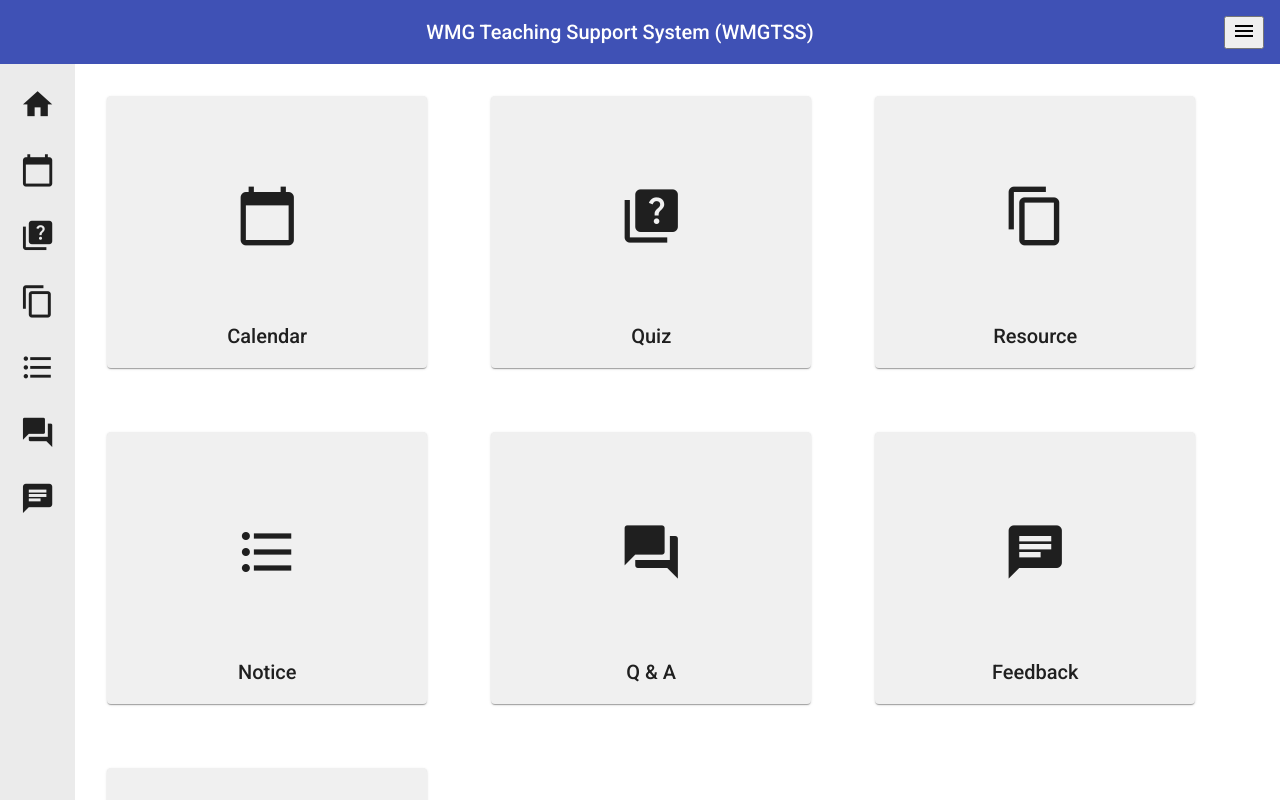
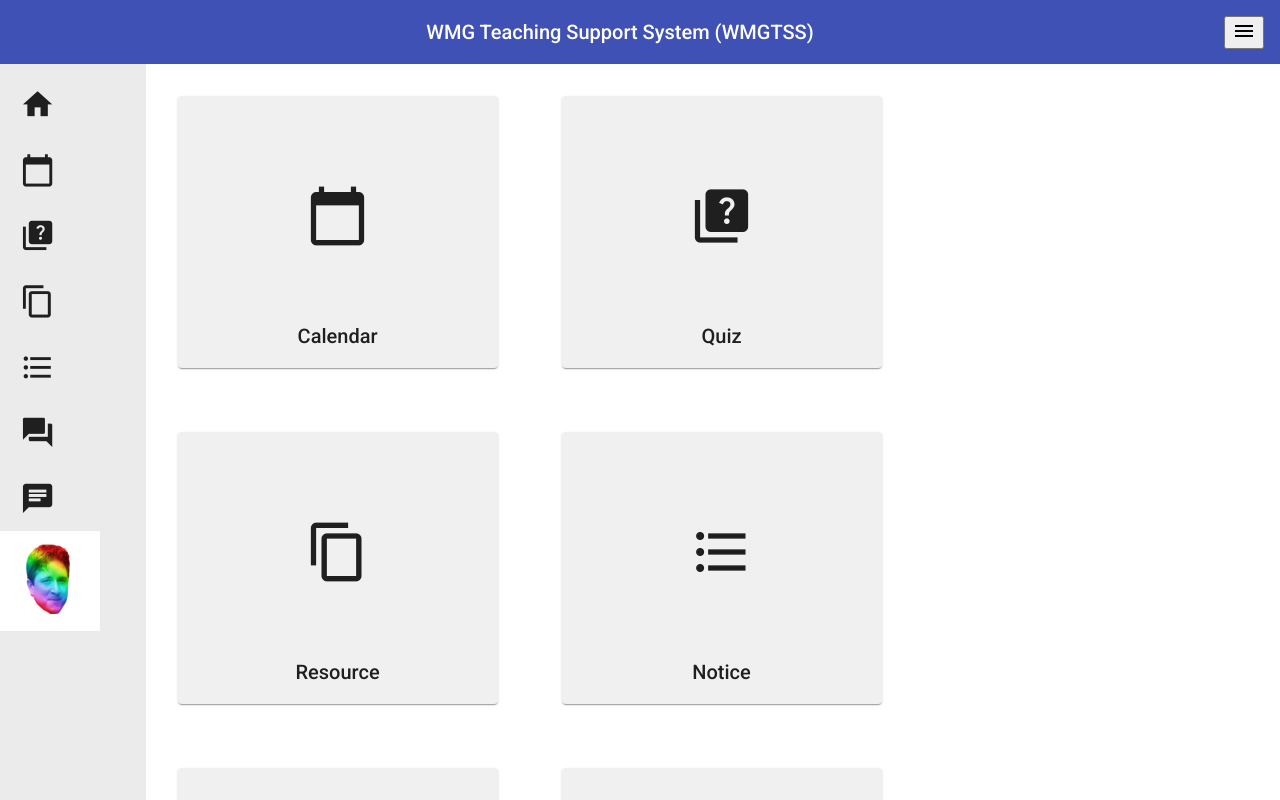
Before and after one commit to CurtisM132/WM393-assignment-2, an Angular app: page / in a window 1280 px wide. Shown: the top 800 px of the page. Built offline with nearby package versions, Linux system fonts and the light colour scheme.

Commit message:
Perfect. No more work required

```diff
--- a/src/app/home/home-page/home-page.component.ts
+++ b/src/app/home/home-page/home-page.component.ts
@@ -12,6 +12,6 @@ export class HomePageComponent {
 
   constructor() { }
 
-  // TODO: Use authentication system
+  // TODO: Use authentication system - implement plz
   public authenticated = true;
 }
--- a/src/app/home/sidenav/sidenav.component.html
+++ b/src/app/home/sidenav/sidenav.component.html
@@ -7,7 +7,7 @@
             <mat-icon class="sidebar-icon">calendar_today</mat-icon>
         </a>
         <a mat-list-item>
-            <mat-icon class="sidebar-icon">quiz</mat-icon>
+            <mat-icon class="sidebar-icon">quizzz</mat-icon>
         </a>
         <a mat-list-item [routerLink]="'/resource'">
             <mat-icon class="sidebar-icon">content_copy</mat-icon>
@@ -21,5 +21,7 @@
         <a mat-list-item>
             <mat-icon class="sidebar-icon">chat</mat-icon>
         </a>
+        <!-- Thank god this image is here because otherwise this would get 0 marks. -->
+        <img width="100" height="100" src="../../../assets/homebutton.jpg" alt="homebutton do not delete">
     </mat-nav-list>
 </div>
--- a/src/app/home/toolbar/toolbar.component.html
+++ b/src/app/home/toolbar/toolbar.component.html
@@ -4,4 +4,5 @@
     <button mat-icon-button aria-label="User settings button">
         <mat-icon>menu</mat-icon>
     </button>
+
 </mat-toolbar>
--- a/src/app/resource-board/shared/resource-board.interface.ts
+++ b/src/app/resource-board/shared/resource-board.interface.ts
@@ -1,4 +1,4 @@
 export interface ResourceBoardSummary {
-    id: string
+    id: string //Why is this a string?
     name: string
 }
--- a/src/app/resource-board/shared/resource-board.mock.service.ts
+++ b/src/app/resource-board/shared/resource-board.mock.service.ts
@@ -9,7 +9,7 @@ import { ResourceBoardSummary } from './resource-board.interface';
 })
 export class MockResourceBoardService implements AbstractResourceBoardService {
 
-  private mockResourceBoards: ResourceBoardSummary[] = [
+  private mockResourceBoards: ResourceBoardSummary[] = [ // move to somewhere else noob
     {
       id: '1',
       name: 'Example Resource Board #1',
--- a/src/styles.css
+++ b/src/styles.css
@@ -1,5 +1,3 @@
-/* You can add global styles to this file, and also import other style files */
-
 html, body { height: 100%; margin: 0; }
 body { margin: 0; font-family: Roboto, "Helvetica Neue", sans-serif; }
 
```
Also changed, not shown: src/assets/homebutton.jpg (added), 1 other file (tests, documents, lock files or other folders).
